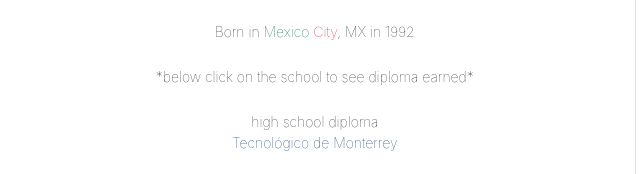
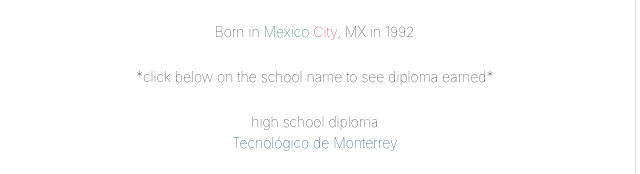
Before and after one commit to marti397/marti397.github.io, a plain HTML site: page about.html in a window 1280 px wide. Shown: the part 125-299 px from the top of the page, 5-645 px from the left. Drawn offline with nearby package versions, Linux system fonts and the light colour scheme.

Commit message:
Update about.html

```diff
--- a/about.html
+++ b/about.html
@@ -47,7 +47,7 @@
                     </div>
                     <div class="row mt-sm-4 mt-4">
                         <div class="col text-center">
-                            <div>*below click on the school to see diploma earned*</div>
+                            <div>*click below on the school name to see diploma earned*</div>
                         </div>
                     </div>
                     <div class="row mt-sm-4 mt-4">
```
